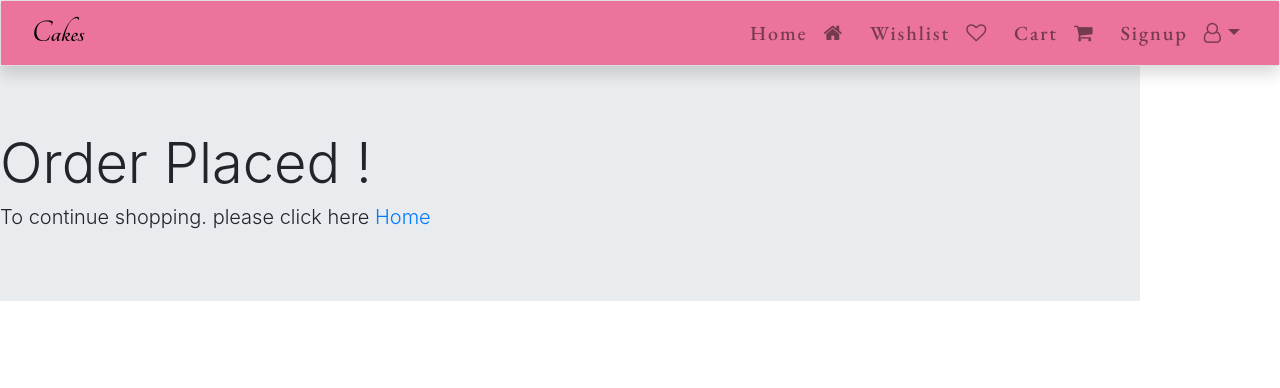
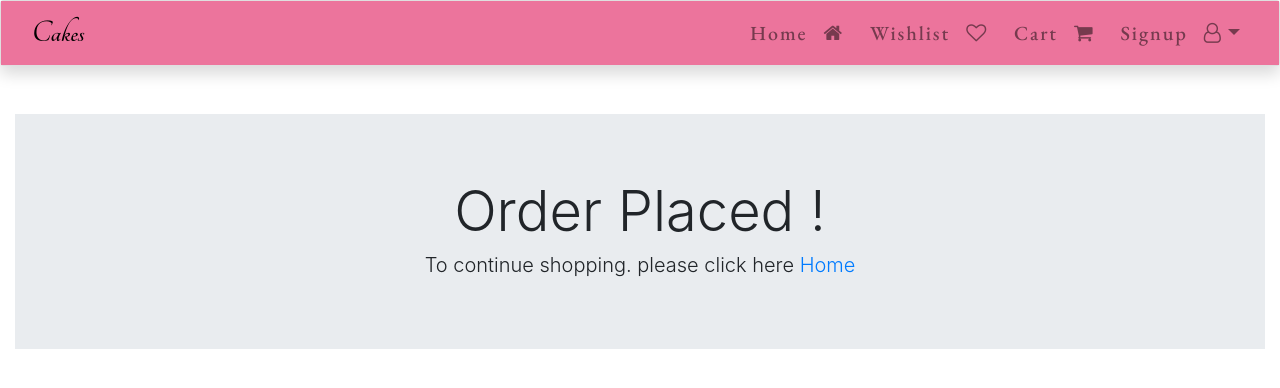
Before and after one commit to banupriyamohanraj/cake-site, a React (Create React App) app: page /orderconfirmation in a window 1280 px wide. Shown: the top 388 px of the page. Built offline with nearby package versions, Linux system fonts and the light colour scheme.

Commit message:
added css

```diff
--- a/src/Components/Account/ConfirmEmail/ConfirmEmail.js
+++ b/src/Components/Account/ConfirmEmail/ConfirmEmail.js
@@ -1,5 +1,6 @@
 import { useEffect} from "react"
 import {useHistory} from 'react-router-dom'
+
 
 export default function ConfirmEmail(props){
     let history = useHistory();
--- a/src/Components/Account/ForgotPassword/ForgotPassword.js
+++ b/src/Components/Account/ForgotPassword/ForgotPassword.js
@@ -8,7 +8,7 @@ function ForgotPassword() {
 
     let [email, setemail] = useState('')
     let history = useHistory();
-
+    toast.configure()
     let UserSubmit = async (e) => {
         e.preventDefault()
 
--- a/src/Components/Account/User.js
+++ b/src/Components/Account/User.js
@@ -3,7 +3,8 @@ import { Link } from "react-router-dom";
 import { useContext,useState } from "react"
 import ProductContext from "../Productcontext/Productcontext";
 import { useHistory } from 'react-router-dom'
-
+import {toast} from 'react-toastify';
+import 'react-toastify/dist/ReactToastify.css';
 
 export default function User() {
 
@@ -13,6 +14,7 @@ export default function User() {
 
     let productdata = useContext(ProductContext);
     let history = useHistory();
+    toast.configure()
 
     let UserSubmit = async (e) => {
         e.preventDefault()
@@ -35,12 +37,12 @@ export default function User() {
                 productdata.setuserlist(data.data)
                 // console.log(userData)
                 productdata.setuserLoggedIn(true)
-console.log(productdata.userLoggedIn)
+
                 //notifying user
                 let mesg = data.message
 
-                // toast(mesg, { position: toast.POSITION.TOP_CENTER })
-                alert(mesg)
+                toast(mesg, { position: toast.POSITION.TOP_CENTER })
+
                if(productdata.checkout === false && mesg === "Login Sucessfull"){
                 history.push('/')
                }else if (productdata.checkout === true){
--- a/src/Components/Cart/Cart.js
+++ b/src/Components/Cart/Cart.js
@@ -15,7 +15,7 @@ export default function Cart(){
 
 
     let productdata = useContext(ProductContext);
-
+    toast.configure()
 
 useEffect(() => {
   async function fetchdata(){
@@ -118,7 +118,7 @@ useEffect(() => {
       }) : <div class="jumbotron jumbotron-fluid ">
       <div class="container">
 
-        <p class="lead">No items in cart. Please go back to home to shop more</p>
+        <p class="lead text-center">No items in cart. Please go back to home to shop more</p>
       </div>
     </div>
 
--- a/src/Components/Home/Cakecard.js
+++ b/src/Components/Home/Cakecard.js
@@ -11,6 +11,7 @@ export default function Cakecard() {
 
 
     let [productitem,setproductitem] = useState([])
+    toast.configure()
 
   useEffect(()=>{
     async function fetchdata(){
@@ -45,8 +46,8 @@ export default function Cakecard() {
             "content-type" : "application/json"
         }
     },[productdata])
-    alert(`${obj.title} is added to cart`)
-    // toast(`${obj.title} is added to cart`,{position: toast.POSITION.TOP_CENTER})
+    // alert(`${obj.title} is added to cart`)
+    toast(`${obj.title} is added to cart`,{position: toast.POSITION.TOP_CENTER})
     })
 
 
@@ -67,8 +68,8 @@ export default function Cakecard() {
             "content-type" : "application/json"
         }
     })
-    alert(`${obj.title} is added to wishlist`)
-    // toast(`${obj.title} is added to wishlist`,{position: toast.POSITION.TOP_CENTER})
+    // alert(`${obj.title} is added to wishlist`)
+    toast(`${obj.title} is added to wishlist`,{position: toast.POSITION.TOP_CENTER})
     })
 
 
--- a/src/Components/Navbar/Navbar.css
+++ b/src/Components/Navbar/Navbar.css
@@ -29,13 +29,14 @@
   color: white;
 }
 
-#navbtn {
+.nav-item {
   background-color: rgb(236, 116, 156);
   border-color: rgb(236, 116, 156);
 }
 
-#navbtn:hover {
-  background-color: black;
+.nav-item:hover {
+  /* background-color: black; */
   color: white;
-  border-color: black;
+  transform: scale(1.09);
+  /* border-color: black; */
 }
--- a/src/Components/OrderConfirmation/OrderConfirmation.js
+++ b/src/Components/OrderConfirmation/OrderConfirmation.js
@@ -4,12 +4,20 @@ import { Link } from 'react-router-dom'
 function OrderConfirmation() {
 
   return (
-    <div className="orderConfirm__ container">
-     <div class="jumbotron jumbotron-fluid">
-  <div class="container">
-    <h1 class="display-4">Order Placed !</h1>
-    <h6 class="lead">To continue shopping. please click here <Link to="/">Home</Link></h6>
+    <div className="container-fluid">
+      <div class="row mt-5 ">
+        <div class="col-12  justify-content-center">
+        <div class="jumbotron jumbotron-fluid">
+  <div class="container-fluid">
+    <h1 class="display-4 text-center">Order Placed !</h1>
+    <h6 class="lead text-center">To continue shopping. please click here <Link to="/">Home</Link></h6>
   </div>
+</div>
+        </div>
+
+
+
+
 </div>
     </div>
   )
--- a/src/Components/Payment/Payment.js
+++ b/src/Components/Payment/Payment.js
@@ -24,7 +24,7 @@ function Payment() {
   let[Expiry,setExpiry] = useState('');
   let [ CVV,setCVV] = useState('');
 
-
+  toast.configure()
 
 
   useEffect(() => {
--- a/src/Components/Wishlist/Wishlist.js
+++ b/src/Components/Wishlist/Wishlist.js
@@ -12,7 +12,7 @@ let[wishlist,setwishlist] = useState([]);
 let counter=1;
 
 let productdata = useContext(ProductContext);
-
+toast.configure()
 
 useEffect(()=>{
     async function fetchdata(){
@@ -122,7 +122,7 @@ return     <div class="card mb-3 shadow" style={{"max-width": "700px","height":"
 }) : <div class="jumbotron jumbotron-fluid">
 <div class="container">
 
-<p class="lead">No items in wishlist. Please go back to home to shop more</p>
+<p class="lead text-center">No items in wishlist. Please go back to home to shop more</p>
 </div>
 </div>
 
```
